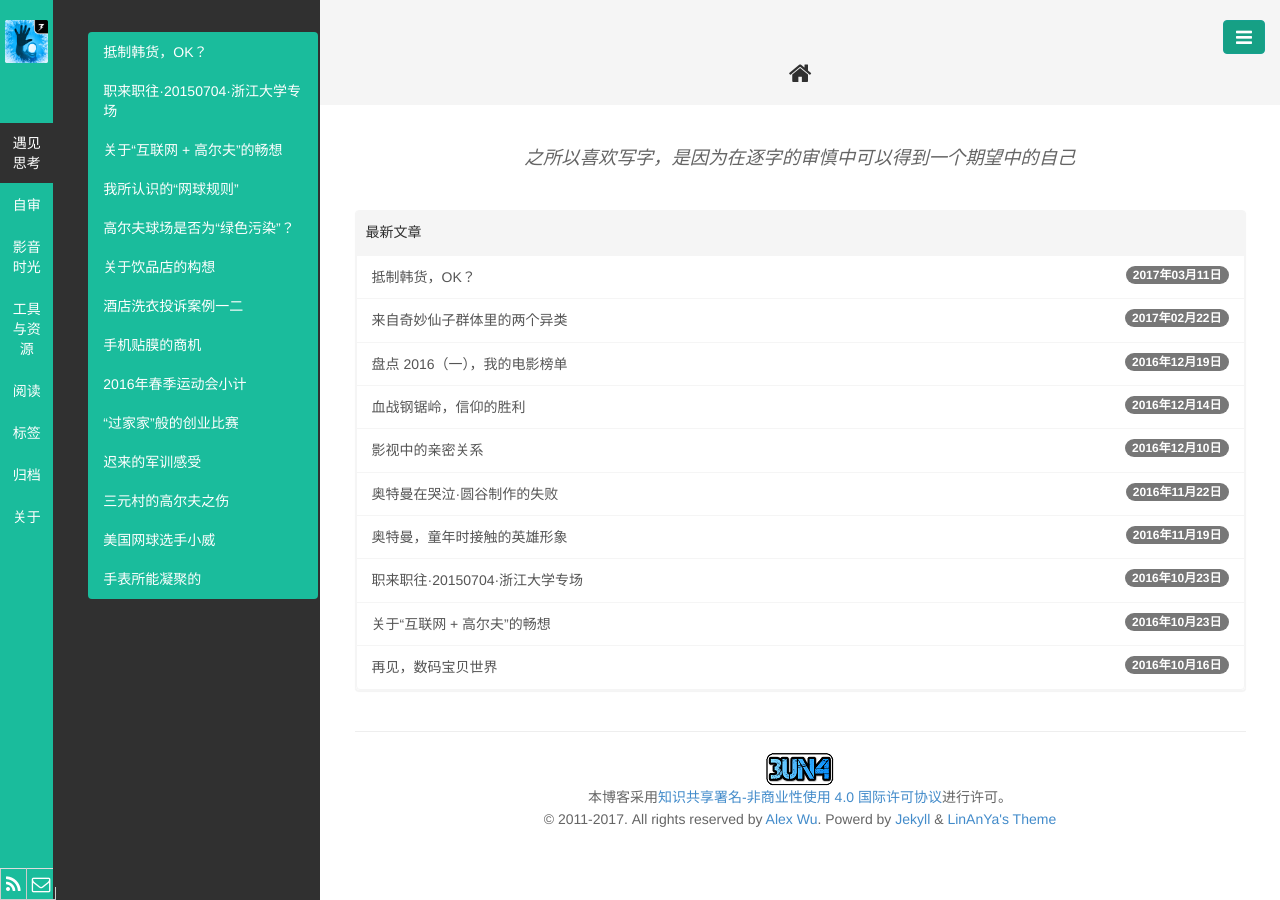
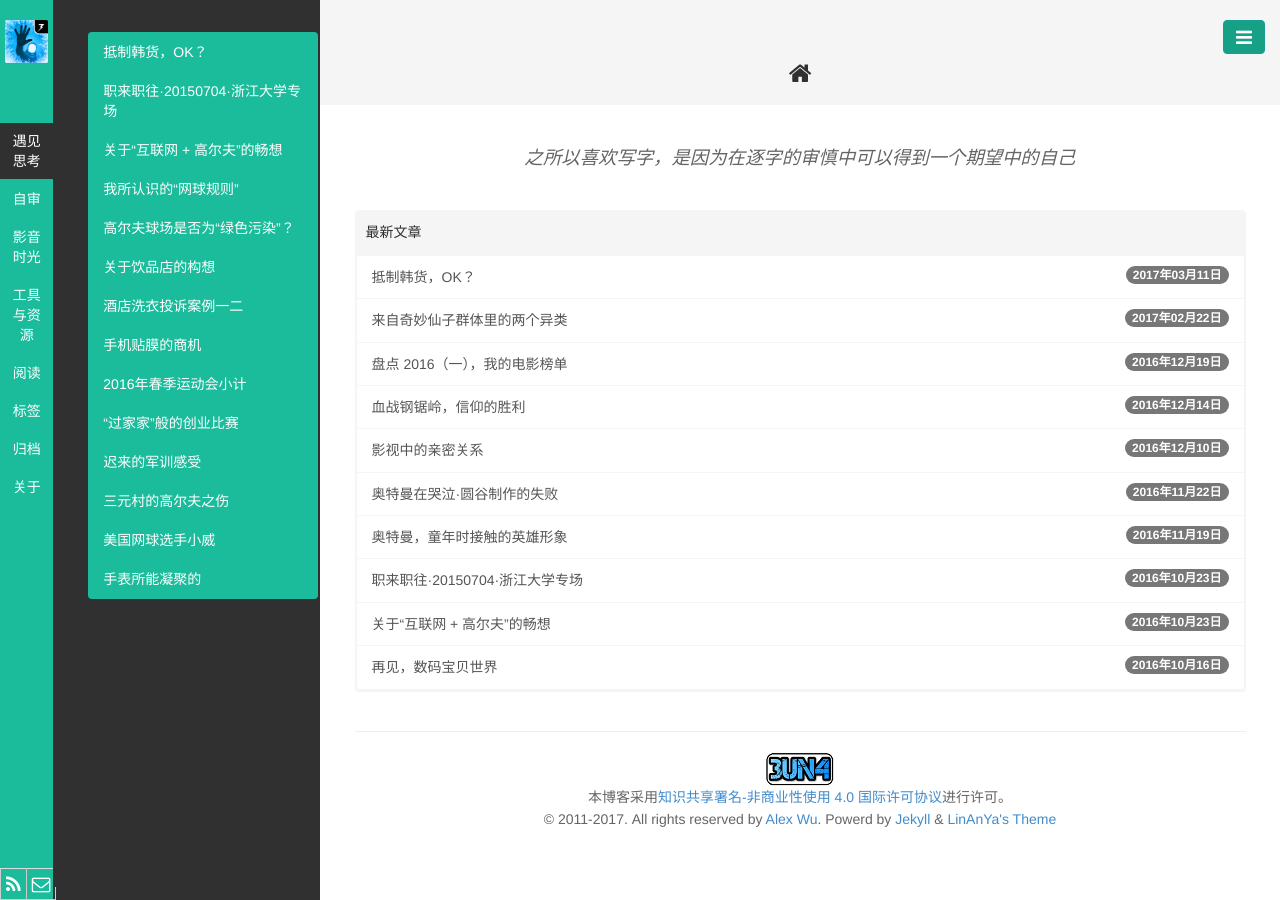
Before and after one commit to 3un4/3un4.github.io, a Jekyll site: the page built from index.html, in a window 1280 px wide. Built offline with Jekyll 4.4.1, drawn with Linux system fonts in a browser that asks for light colours; the list of posts is cut into pages by our own code.

Commit message:
Update base.css

```diff
--- a/public/css/base.css
+++ b/public/css/base.css
@@ -34,7 +34,7 @@ body, html {
   border-radius: 0px;
   color: #fff;
   font-size: 14px;
-  padding: 10px 10px;
+  padding: 8px 8px;
 
 }
 
```
